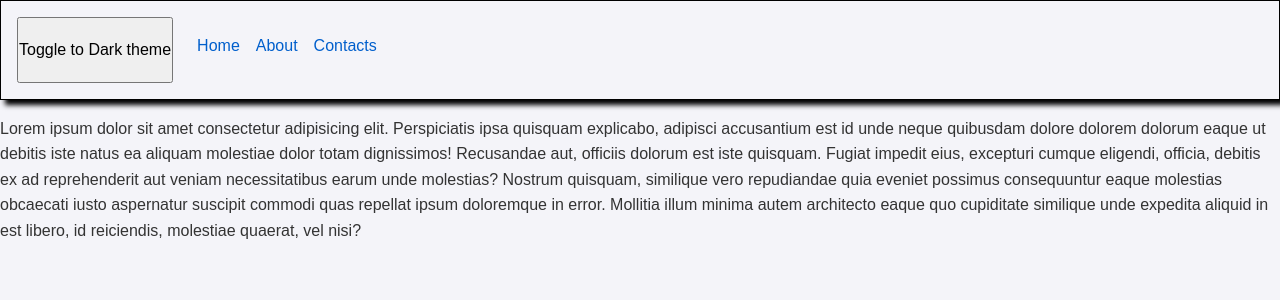
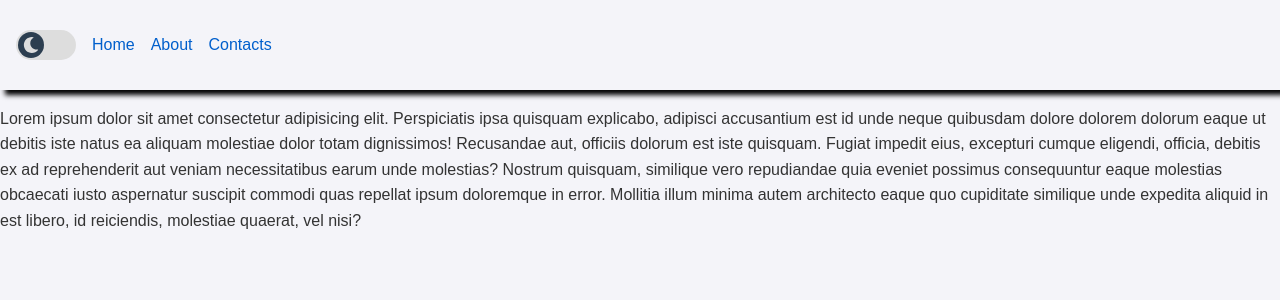
Before and after one commit to NikolaNikolov93/Nikola-Nikolov, a React (Vite) app: page /home in a window 1280 px wide. Shown: the top 300 px of the page. Built offline with nearby package versions, Linux system fonts and the light colour scheme.

Commit message:
feat: added light/dark theme swticher

```diff
--- a/package.json
+++ b/package.json
@@ -12,6 +12,7 @@
   "dependencies": {
     "react": "^18.3.1",
     "react-dom": "^18.3.1",
+    "react-icons": "^5.3.0",
     "react-router-dom": "^6.27.0",
     "styled-components": "^6.1.13"
   },
--- a/src/components/navigation/Navigation.tsx
+++ b/src/components/navigation/Navigation.tsx
@@ -7,15 +7,11 @@ const Navigation = () => {
     <StyledNavigation>
       <ThemeSwitcher />
       <StyledList>
-        <li>
-          <StyledLink to={"/home"}>Home</StyledLink>
-        </li>
-        <li>
-          <StyledLink to={"/about"}>About</StyledLink>
-        </li>
-        <li>
-          <StyledLink to={"/contacts"}>Contacts</StyledLink>
-        </li>
+        <StyledLink to={"/home"}>Home</StyledLink>
+
+        <StyledLink to={"/about"}>About</StyledLink>
+
+        <StyledLink to={"/contacts"}>Contacts</StyledLink>
       </StyledList>
     </StyledNavigation>
   );
@@ -25,18 +21,24 @@ export default Navigation;
 
 const StyledNavigation = styled.nav`
   padding: 1em;
-  border: 1px solid black;
   box-shadow: 5px 5px 5px black;
   display: flex;
+  flex-wrap: wrap;
   margin-bottom: 1em;
+  align-items: center;
 `;
 const StyledList = styled.ul`
   display: flex;
+  flex-wrap: wrap;
   gap: 1em;
+  align-items: center;
+  padding: 1em;
+  margin: 0;
 `;
 const StyledLink = styled(Link)`
   color: ${({ theme }) => theme.accentPrimary};
   &:hover {
+    text-decoration: none;
     color: ${({ theme }) => theme.accentSecondary};
   }
 `;
--- a/src/components/themeSwitcher/ThemeSwitcher.tsx
+++ b/src/components/themeSwitcher/ThemeSwitcher.tsx
@@ -1,13 +1,51 @@
+import styled from "styled-components";
 import { useTheme } from "../../context/ThemeContext";
+import { FaMoon, FaSun } from "react-icons/fa";
 
 const ThemeSwitcher = () => {
   const { isDarkTheme, toggleTheme } = useTheme();
 
   return (
-    <button onClick={toggleTheme}>
-      Toggle to {isDarkTheme ? "Light" : "Dark"} theme
-    </button>
+    <Switch onClick={toggleTheme} $isDarkTheme={isDarkTheme}>
+      <Slider $isDarkTheme={isDarkTheme}>
+        {isDarkTheme ? <FaSun /> : <FaMoon />}
+      </Slider>
+    </Switch>
   );
 };
 
 export default ThemeSwitcher;
+
+interface ThemeProps {
+  $isDarkTheme: boolean;
+}
+
+const Switch = styled.button<ThemeProps>`
+  width: 60px;
+  height: 30px;
+  background-color: ${({ $isDarkTheme }) => ($isDarkTheme ? "#333" : "#ddd")};
+  border-radius: 15px;
+  border: none;
+  display: flex;
+  align-items: center;
+  padding: 0;
+  position: relative;
+  cursor: pointer;
+  transition: background-color 0.3s;
+`;
+const Slider = styled.div<ThemeProps>`
+  width: 26px;
+  height: 26px;
+  background-color: ${({ $isDarkTheme }) =>
+    $isDarkTheme ? "#f1c40f" : "#2c3e50"};
+  border-radius: 50%;
+  display: flex;
+  align-items: center;
+  justify-content: center;
+  position: absolute;
+  top: 2px;
+  left: ${({ $isDarkTheme }) => ($isDarkTheme ? "32px" : "2px")};
+  transition: left 0.3s ease;
+  color: ${({ $isDarkTheme }) => ($isDarkTheme ? "#333" : "#ddd")};
+  font-size: 16px;
+`;
```
Also changed, not shown: 1 other file (tests, documents, lock files or other folders).
